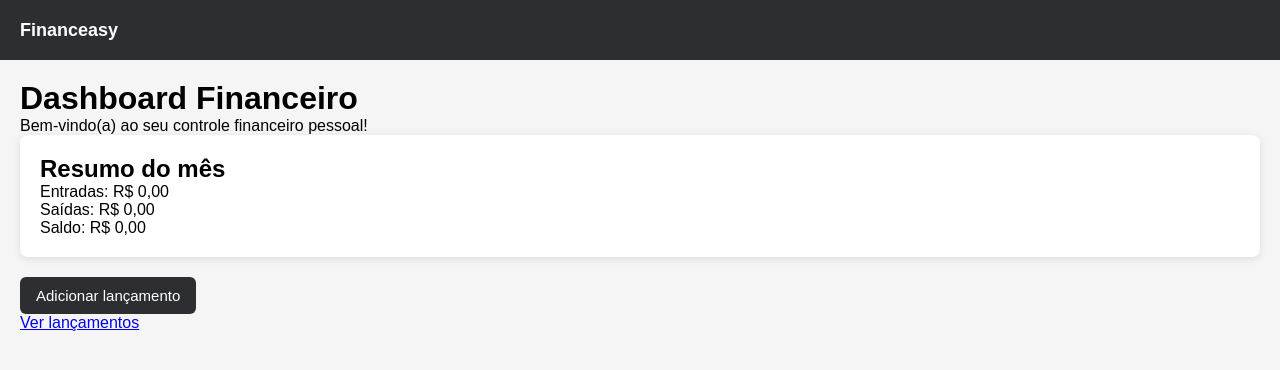
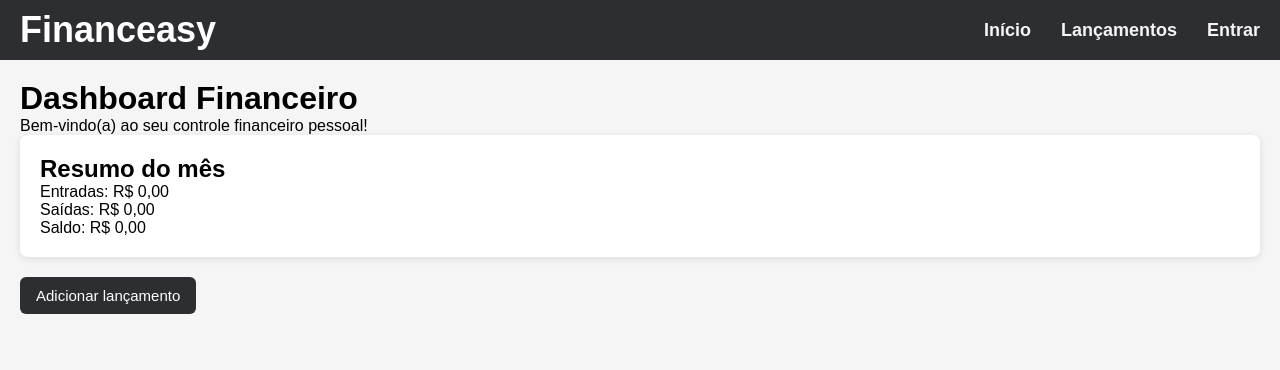
Before and after one commit to MaluAbrami/Financeasy-front, a React app in the folder react-ts/: page / in a window 1280 px wide. Shown: the top 370 px of the page. Built offline with nearby package versions, Linux system fonts and the light colour scheme; the HTML template or start-up script is replaced by a standard one.

Commit message:
feat: add css para main layout e add menu no header

```diff
--- /dev/null
+++ b/react-ts/src/layout/MainLayout.module.css
@@ -0,0 +1,30 @@
+.body {
+    height: "100vh";
+    display: "flex";
+    flex-direction: "column";
+}
+
+header {
+    display: flex;
+    flex-direction: row;
+    justify-content: space-between;
+}
+
+ul {
+    display: flex;
+    flex-direction: row;
+    gap: 30px;
+}
+
+li {
+    list-style: none;
+}
+
+a {
+    text-decoration: none;
+    color: #f5f5f5;
+}
+
+a:hover {
+    color: grey;
+}
--- a/react-ts/src/layout/MainLayout.tsx
+++ b/react-ts/src/layout/MainLayout.tsx
@@ -1,4 +1,6 @@
 import type { ReactNode } from "react";
+import { Link } from "react-router-dom";
+import "./MainLayout.module.css"
 
 type Props = {
     children : ReactNode;
@@ -6,7 +8,7 @@ type Props = {
 
 export function MainLayout({ children }: Props) {
     return (
-        <div style={{ height: "100vh", display: "flex", flexDirection: "column" }}>
+        <div className="body">
             <header
                 style={{
                 height: "60px",
@@ -19,7 +21,20 @@ export function MainLayout({ children }: Props) {
                 fontWeight: "bold",
                 }}
             >
-            Financeasy
+                <h1>Financeasy</h1>
+
+            <ul>
+                <li>
+                    <Link to={"/"}>Início</Link>
+                </li>
+                <li>
+                    <Link to={"/entries"}>Lançamentos</Link>
+                </li>
+                <li>
+                    <Link to={"/login"}>Entrar</Link>
+                </li>
+            </ul>
+
             </header>
 
             <main style={{ flex: 1, padding: "20px" }}>{children}</main>
```
Also changed, not shown: react-ts/src/types/CreateFinancialEntryRequest.ts (added, +8 -0 lines). Lines whose indentation alone changed are shown as unchanged.
